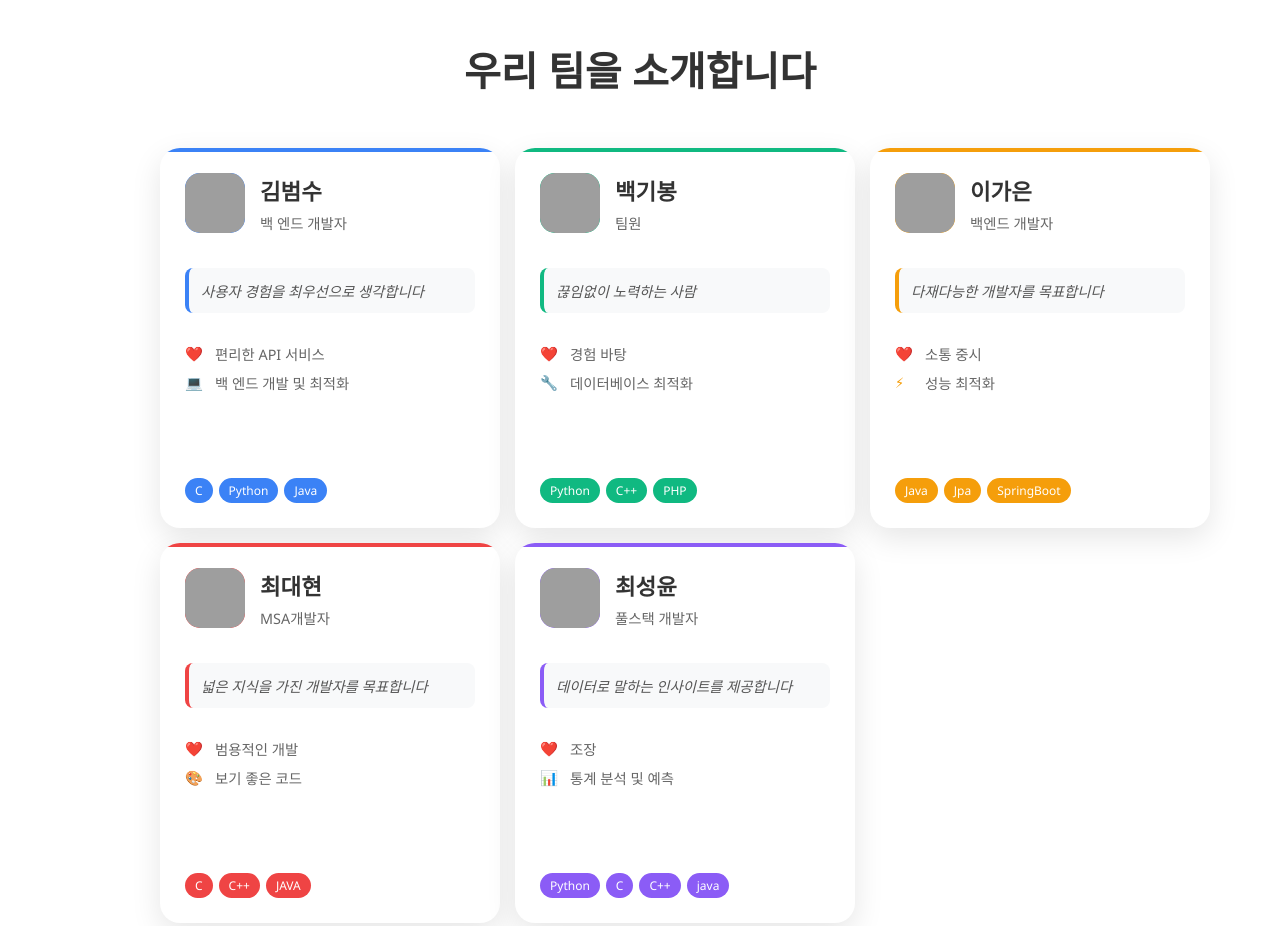
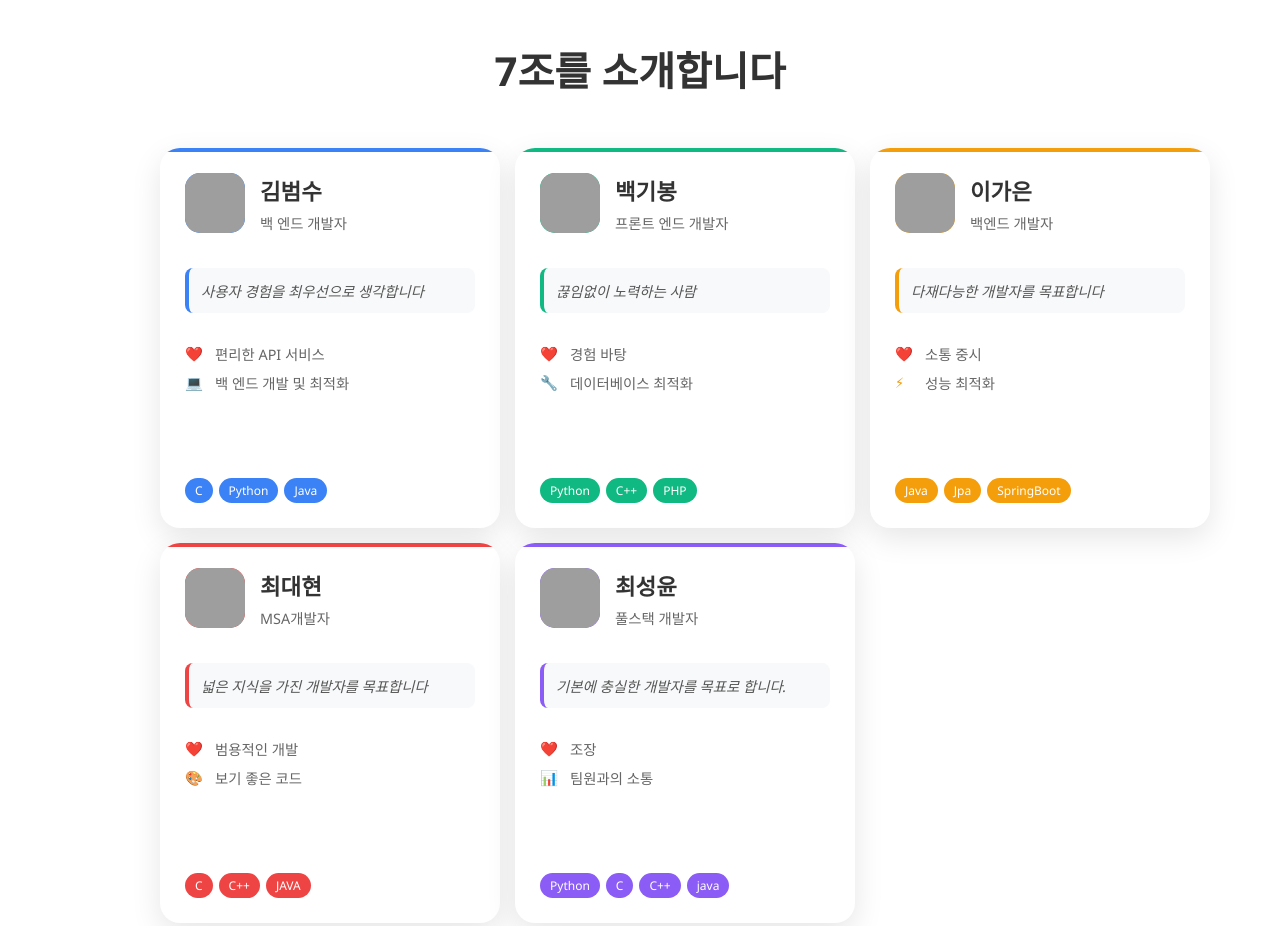
Before and after one commit to Choi-Sungyun0716/TeamMemberWeb, a plain HTML site: page index.html in a window 1280 px wide. Shown: the top 926 px of the page. Drawn offline with Linux system fonts and the light colour scheme; grey boxes are pictures that could not be loaded.

Commit message:
choi's commit

```diff
--- a/index.html
+++ b/index.html
@@ -225,7 +225,7 @@
 </head>
 <body>
     <div class="container">
-        <h1 class="title">우리 팀을 소개합니다</h1>
+        <h1 class="title">7조를 소개합니다</h1>
 
         <div class="team-grid">
             <!-- 조원 1 -->
@@ -270,7 +270,7 @@
                     </div>
                     <div class="member-info">
                         <h3>백기봉</h3>
-                        <div class="member-role">팀원</div>
+                        <div class="member-role">프론트 엔드 개발자</div>
                     </div>
                 </div>
 
@@ -376,7 +376,7 @@
                 </div>
 
                 <div class="member-quote">
-                    데이터로 말하는 인사이트를 제공합니다
+                    기본에 충실한 개발자를 목표로 합니다.
                 </div>
 
                 <div class="member-details">
@@ -386,7 +386,7 @@
                     </div>
                     <div class="detail-item">
                         <span class="detail-icon">📊</span>
-                        <span>통계 분석 및 예측</span>
+                        <span>팀원과의 소통</span>
                     </div>
                 </div>
 
```
